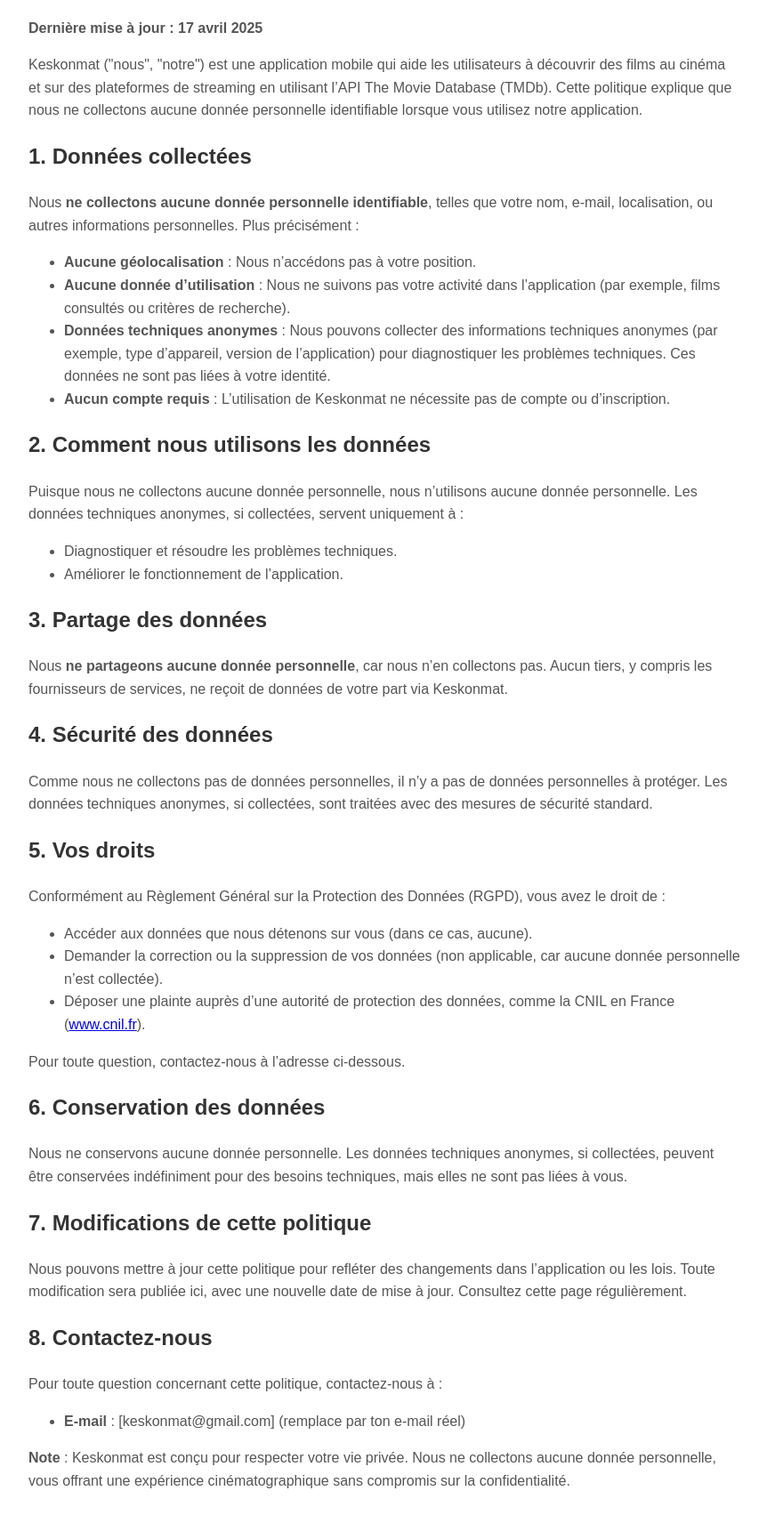
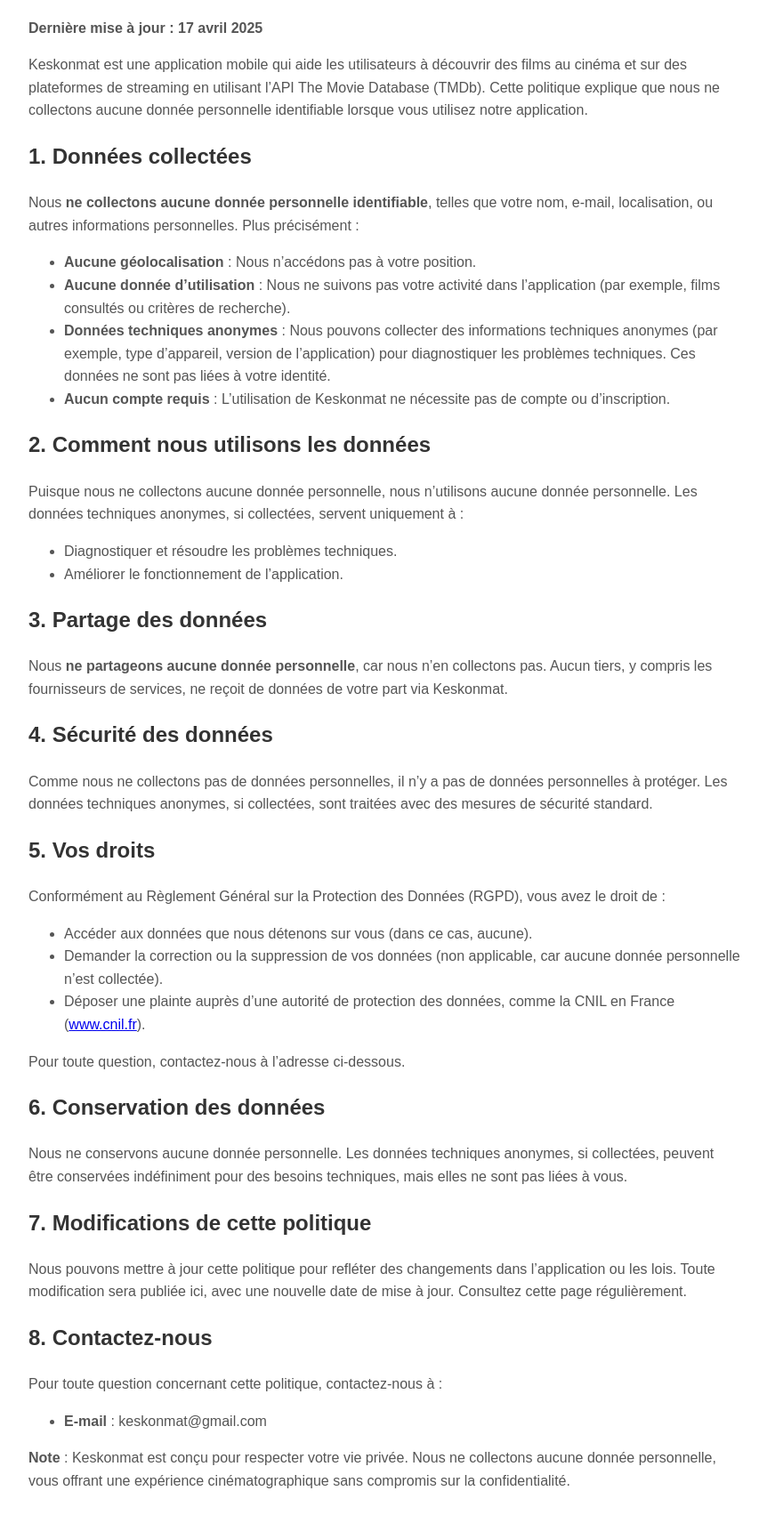
Before and after one commit to NicolasRaze/keskonmat-privacy, a plain HTML site: page index.html in a window 1280 px wide. Shown: the part 94-1806 px from the top of the page at 89% size, without its empty margins (208-1070 px from the left). Drawn offline with Linux system fonts and the light colour scheme.

Commit message:
Update index.html

```diff
--- a/index.html
+++ b/index.html
@@ -25,7 +25,7 @@
     <h1>Politique de confidentialité de Keskonmat</h1>
     <p><strong>Dernière mise à jour : 17 avril 2025</strong></p>
 
-    <p>Keskonmat ("nous", "notre") est une application mobile qui aide les utilisateurs à découvrir des films au cinéma et sur des plateformes de streaming en utilisant l’API The Movie Database (TMDb). Cette politique explique que nous ne collectons aucune donnée personnelle identifiable lorsque vous utilisez notre application.</p>
+    <p>Keskonmat est une application mobile qui aide les utilisateurs à découvrir des films au cinéma et sur des plateformes de streaming en utilisant l’API The Movie Database (TMDb). Cette politique explique que nous ne collectons aucune donnée personnelle identifiable lorsque vous utilisez notre application.</p>
 
     <h2>1. Données collectées</h2>
     <p>Nous <strong>ne collectons aucune donnée personnelle identifiable</strong>, telles que votre nom, e-mail, localisation, ou autres informations personnelles. Plus précisément :</p>
@@ -67,7 +67,7 @@
     <h2>8. Contactez-nous</h2>
     <p>Pour toute question concernant cette politique, contactez-nous à :</p>
     <ul>
-        <li><strong>E-mail</strong> : [keskonmat@gmail.com] (remplace par ton e-mail réel)</li>
+        <li><strong>E-mail</strong> : keskonmat@gmail.com</li>
     </ul>
 
     <p><strong>Note</strong> : Keskonmat est conçu pour respecter votre vie privée. Nous ne collectons aucune donnée personnelle, vous offrant une expérience cinématographique sans compromis sur la confidentialité.</p>
```
